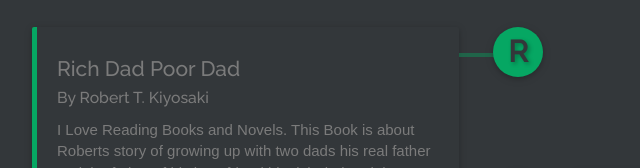
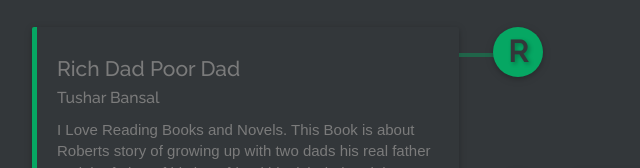
Before and after one commit to ysftushar/CV, a plain HTML site: page index.html in a window 1280 px wide. Shown: the part 3335-3503 px from the top of the page, 123-763 px from the left. Drawn offline with Linux system fonts and the light colour scheme; some packages are replaced by stand-ins of ours; a web font is replaced by a local one.

Commit message:
Update index.html

```diff
--- a/index.html
+++ b/index.html
@@ -848,7 +848,7 @@
                         <!-- TIMELINE TITLE INFO -->
                         <div class="timeline-info">
                             <h6>
-                                <small>By Robert T. Kiyosaki </small>
+                                <small>Tushar Bansal </small>
                             </h6>
 
                         </div>
```
